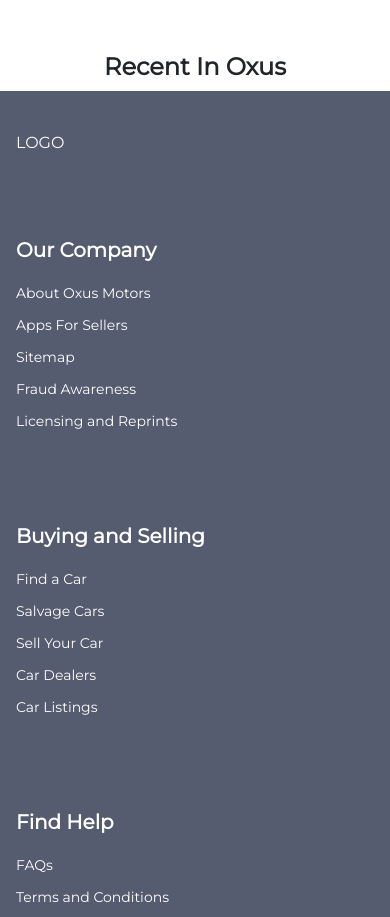
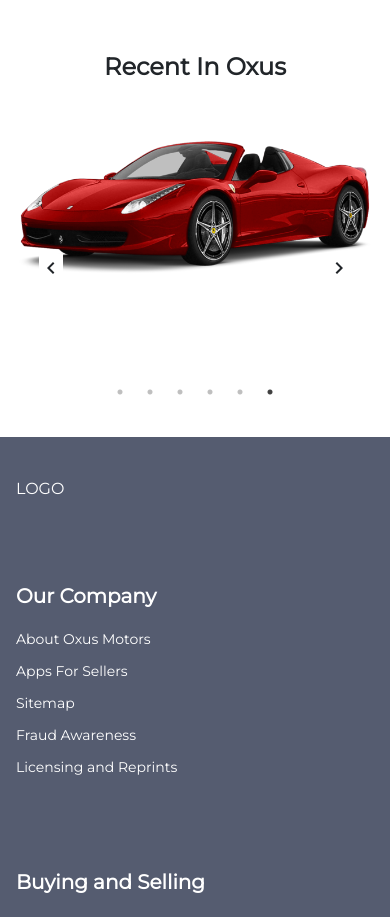
Before and after one commit to aysha30/Oxus_Motor, a React (Create React App) app: page / in a window 390 px wide. Shown: the part 3920-4837 px from the top of the page. Built offline with nearby package versions, Linux system fonts and the light colour scheme.

Commit message:
recent in oxus carousel

```diff
--- a/src/components/Home.js
+++ b/src/components/Home.js
@@ -29,6 +29,7 @@
 import img3 from "../assets/car4.png";
 import Slider from "react-slick"
 import CssBaseline from "@material-ui/core/CssBaseline";
+import RecentInOxus from "./recent";
 
 const images = [img1, img2, img3, deals]
 
@@ -369,7 +370,7 @@
                Recent In Oxus
             </Box>
          </Typography>
-
+<RecentInOxus />
          {/* <Box p={5} m={3}>
             <Slider>
                <img src={img1} width="200" height="100" alt={img1} />
--- /dev/null
+++ b/src/components/recent.js
@@ -0,0 +1,107 @@
+import React from 'react'
+import Slider from "react-slick";
+import '../recent.css';
+import {
+    Box,
+    Typography,
+    Card,
+    CardActionArea,
+    CardMedia,
+    CardContent ,
+    useMediaQuery,
+    CardHeader } from '@material-ui/core';
+import { makeStyles, useTheme } from "@material-ui/core/styles";
+import KeyboardArrowRightIcon from '@material-ui/icons/KeyboardArrowRight';
+import KeyboardArrowLeftIcon from '@material-ui/icons/KeyboardArrowLeft';
+import img1 from "../assets/card2.png";
+import img2 from "../assets/car3.png";
+import img3 from "../assets/car4.png";
+
+
+const useStyles = makeStyles((theme) => ({
+    root: {
+        width: "100%",
+        height: "100%",
+        paddingBottom: "100px"
+    }
+}))
+
+const images = [img1, img2, img3, img1, img2, img3];
+
+function RecentInOxus() {
+
+    const classes = useStyles();
+    const theme = useTheme();
+    const matches = useMediaQuery(theme.breakpoints.down("xs"));
+
+    const NextArrow = ({onClick}) => {
+        return (
+            <div className="arrow next" onClick={onClick}>
+                <KeyboardArrowRightIcon />
+            </div>
+        )
+    }
+
+    const PrevArrow = ({onClick}) => {
+        return (
+            <div className="arrow prev" onClick={onClick}>
+                <KeyboardArrowLeftIcon />
+            </div>
+        )
+    }
+
+    const [ imageIndex, setImageIndex ] = React.useState(0);
+
+    var settings = {
+        centerMode: true,
+        infinite: true,
+        centerPadding: 0,
+        slidesToShow: 5,
+        speed: 300,
+        autoplay: true,
+        autoplaySpeed: 1000,
+        lazyLoad: true,
+        dots: true,
+        nextArrow: <NextArrow />,
+        prevArrow: <PrevArrow />,
+        beforeChange: (current, next) => setImageIndex(next),
+        responsive: [
+            {
+            breakpoint: 1024,
+            settings: {
+                slidesToShow: 3,
+                slidesToScroll: 3,
+                infinite: true,
+            }
+            },
+            {
+            breakpoint: 600,
+            settings: {
+                slidesToShow: 2,
+                slidesToScroll: 2,
+                initialSlide: 2
+            }
+            },
+            {
+            breakpoint: 480,
+            settings: {
+                slidesToShow: 1,
+                slidesToScroll: 1
+            }
+            }
+        ]
+    };
+    return (
+        <div className={classes.root}>
+            <Slider {...settings}>
+            {images.map((img, idx) => (
+                <div className={idx === imageIndex ? "slide activeSlide" : "slide"}>
+                    <img src={img} alt={img} />
+                </div>
+            ))}
+            </Slider>
+        </div>
+    )
+}
+
+export default RecentInOxus;
--- /dev/null
+++ b/src/recent.css
@@ -0,0 +1,43 @@
+@import "~slick-carousel/slick/slick.css";
+@import "~slick-carousel/slick/slick-theme.css";
+
+.slide img {
+    width: 20rem;
+    margin: 0 auto;
+}
+
+.slide {
+    transform: scale(0.7);
+    transition: transform 300ms;
+    opacity: 0.5;
+}
+
+.activeSlide {
+    transform: scale(1.1);
+    opacity: 1;
+}
+
+.arrow {
+    background-color: #fff;
+    position: absolute;
+    cursor: pointer;
+    z-index: 10;
+}
+
+.arrow svg {
+    transition: color 300ms;
+}
+
+.arrow svg:hover {
+    color: #bcbcbd;
+}
+
+.next {
+    right: 10%;
+    top: 50%;
+}
+
+.prev {
+    left: 10%;
+    top: 50%;
+}
```
